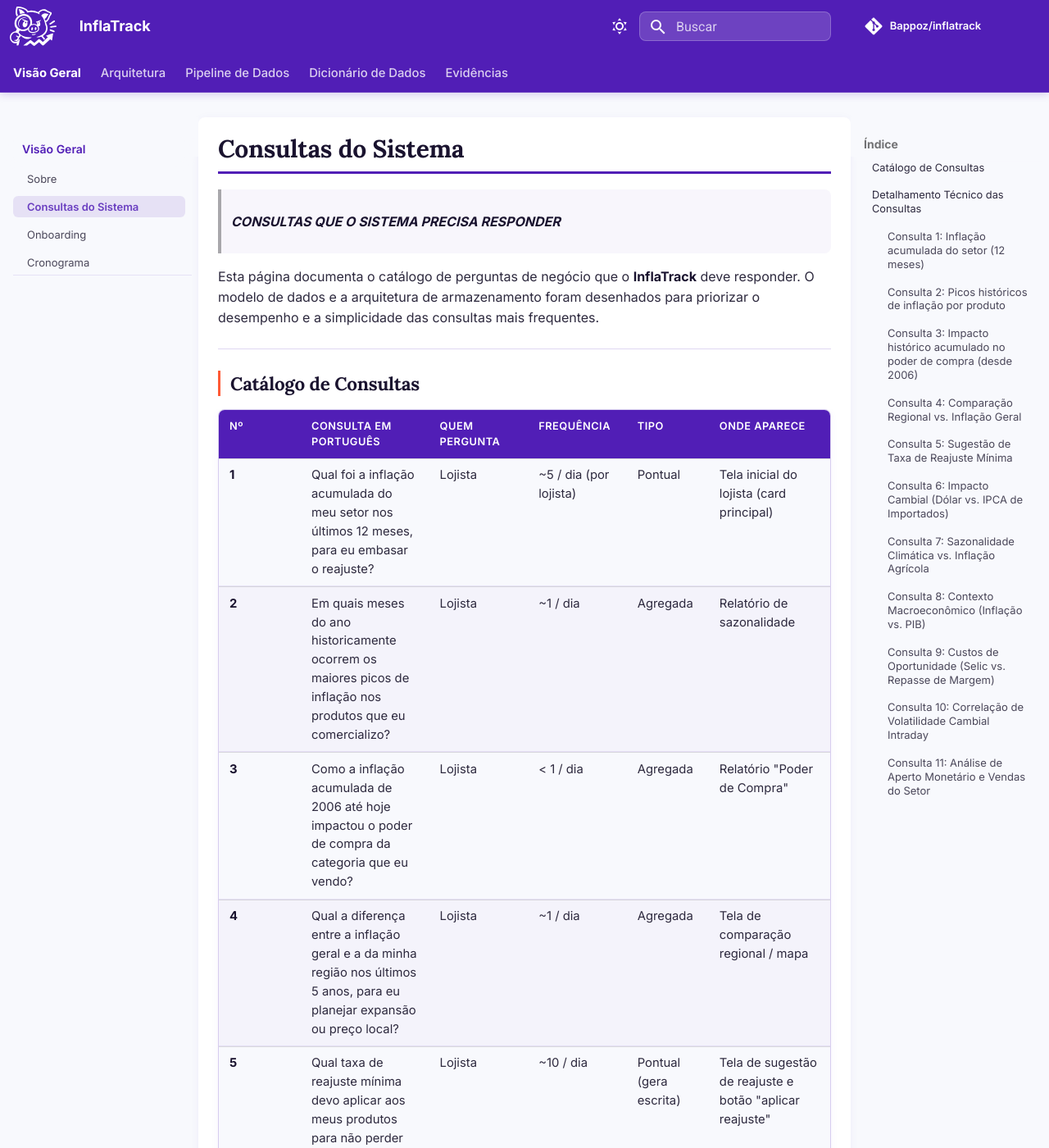
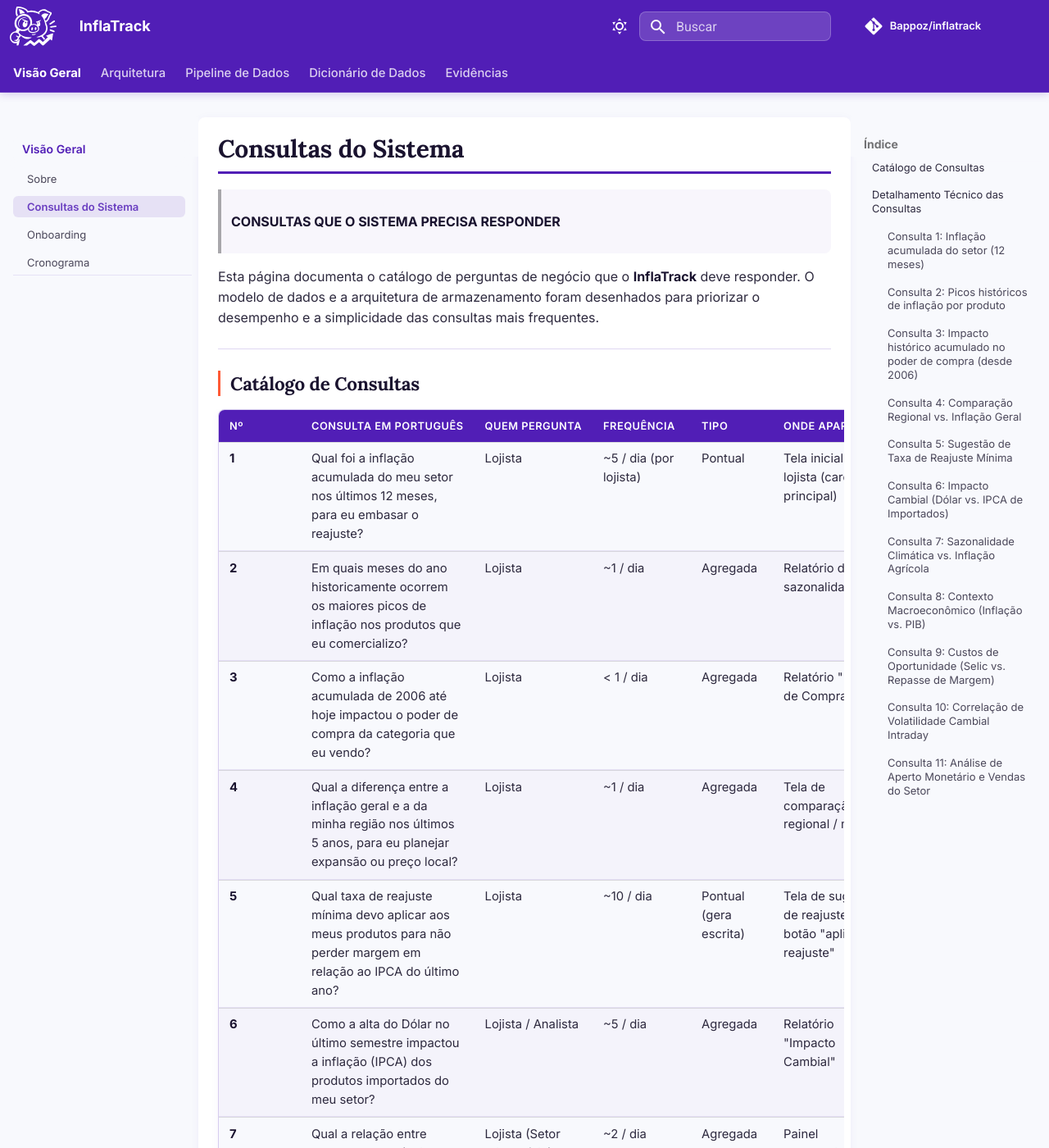
Before and after one commit to Bappoz/inflatrack, an MkDocs documentation site: the page built from docs/visaoGeral/consultas.md, in a window 1280 px wide and 1400 px high. Shown: the whole window at 82% size. Built offline with MkDocs 1.6.1 and Material for MkDocs 9.7.7, drawn with Linux system fonts in a browser that asks for light colours; comment, search, counter and statistics services are not loaded.

Commit message:
docs(estilo): melhora a leitura de tabelas, citações e listas de tarefas
- pymdownx.tasklist: '- [ ]' e '- [x]' dos planos viram caixas de seleção
  (antes apareciam como texto literal)
- código dentro de tabela não quebra mais no meio do identificador
- cabeçalho de tabela em uma linha e células alinhadas ao topo
- citações deixam o itálico, pesado em blocos longos

Nenhuma página teve seções movidas ou renomeadas.

```diff
--- a/docs/stylesheets/extra.css
+++ b/docs/stylesheets/extra.css
@@ -871,7 +871,6 @@
     border-radius: 0 8px 8px 0;
     padding: 0.55rem 0.85rem;
     color: var(--md-default-fg-color);
-    font-style: italic;
     font-family: var(--inflatrack-font-body) !important;
 }
 
@@ -975,3 +974,40 @@
         max-width: none;
     }
 }
+
+/* =====================================================
+   LEGIBILIDADE DE TABELAS E LISTAS DE TAREFAS
+   ===================================================== */
+
+/* Caminho ou identificador partido no meio ("setup_duckdb_ipca.s" / "ql") não dá
+   para ler nem copiar: o código fica inteiro e a tabela rola se não couber. */
+.md-typeset table:not([class]) code {
+    white-space: nowrap;
+}
+
+.md-typeset table:not([class]) th {
+    white-space: nowrap;
+    vertical-align: bottom;
+}
+
+.md-typeset table:not([class]) td {
+    vertical-align: top;
+}
+
+/* Listas "- [ ]" e "- [x]" dos planos de trabalho. */
+.md-typeset .task-list-item {
+    margin-bottom: 0.3em;
+}
+
+/* Pendente bem claro, concluído na cor da marca: o estado se lê de relance. */
+.md-typeset .task-list-indicator::before {
+    background-color: var(--dg-rule);
+}
+
+.md-typeset [type="checkbox"]:checked + .task-list-indicator::before {
+    background-color: var(--brand-primary);
+}
+
+.md-typeset .task-list-item:has([type="checkbox"]:checked) {
+    color: var(--dg-muted);
+}
--- a/mkdocs.yml
+++ b/mkdocs.yml
@@ -49,6 +49,8 @@
   - pymdownx.snippets
   - pymdownx.tabbed:
       alternate_style: true
+  - pymdownx.tasklist:
+      custom_checkbox: true
   - tables
   - attr_list
   - md_in_html
```
